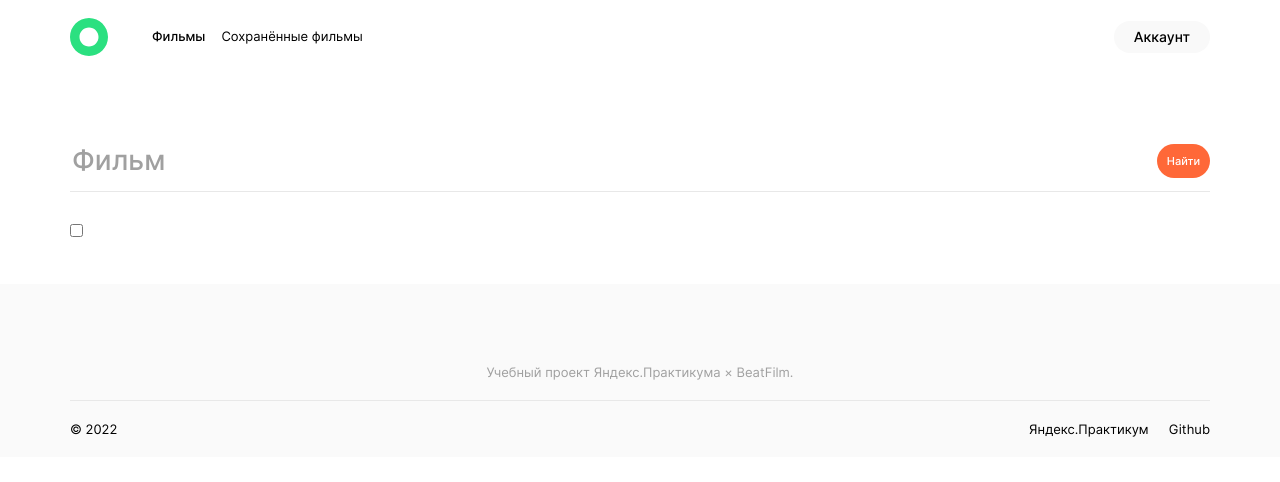
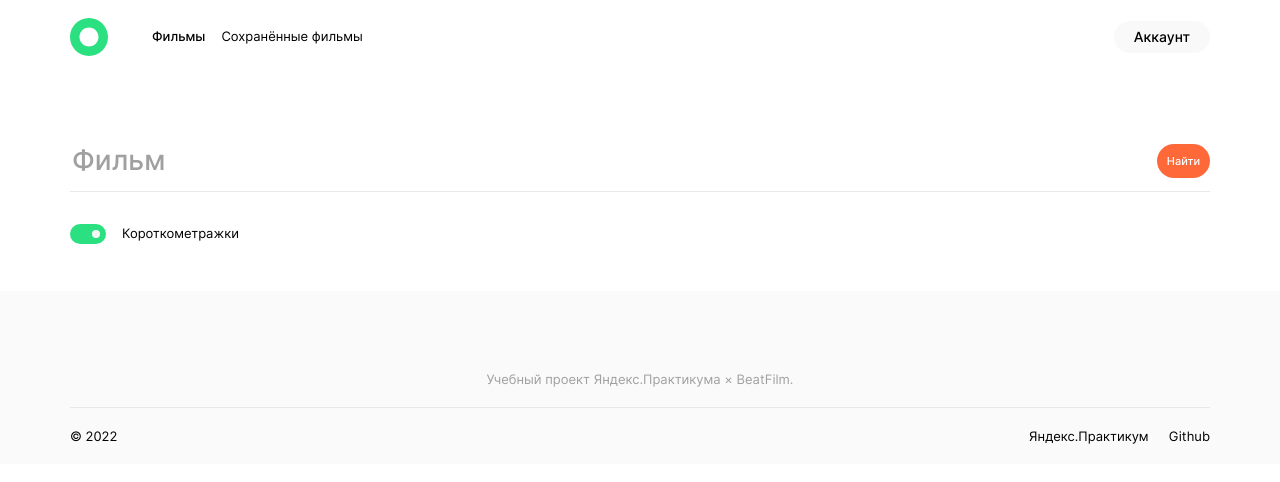
Before and after one commit to novvember/movies-explorer-frontend, a React (Create React App) app: page /movies in a window 1280 px wide. Shown: the top 482 px of the page. Built offline with nearby package versions, Linux system fonts and the light colour scheme.

Commit message:
feat: add Checkbox component

```diff
--- a/src/components/movies/Checkbox/Checkbox.css
+++ b/src/components/movies/Checkbox/Checkbox.css
@@ -0,0 +1,107 @@
+.checkbox {
+  /* Расположение чекбокса и подписи */
+  color: var(--on-surface);
+  display: flex;
+  flex-direction: row-reverse;
+  align-items: center;
+  gap: 12px;
+  /* Анимация */
+  transition: opacity 0.3s;
+  cursor: pointer;
+}
+
+@media (min-width: 1280px) {
+  .checkbox {
+    gap: 16px;
+  }
+}
+
+@media (min-width: 1280px) {
+  .checkbox {
+    flex-direction: row;
+  }
+}
+
+/* При наведении */
+.checkbox:hover {
+  opacity: 0.8;
+}
+
+/* Скрытие системного чекбокса */
+.checkbox__system-checkbox {
+  position: absolute;
+  height: 1px;
+  width: 1px;
+  overflow: hidden;
+  clip: rect(0 0 0 0);
+}
+
+/* Контейнер, в котором движется рычаг (выключенное состояние) */
+.checkbox__custom-checkbox {
+  /* Позиционирование */
+  position: relative;
+  /* Размеры */
+  width: 36px;
+  height: 20px;
+  border-radius: 20px;
+  box-sizing: border-box;
+  /* Цвет */
+  background-color: var(--checkbox-disabled);
+  /* Анимация */
+  transition: background-color 0.3s ease-in;
+}
+
+/* Нажатое состояние - фон контейнера */
+.checkbox__system-checkbox:checked + .checkbox__custom-checkbox {
+  background-color: var(--checkbox-enabled);
+}
+
+/* Неактивное состояние */
+.checkbox__system-checkbox:disabled + .checkbox__custom-checkbox {
+  opacity: 0.3;
+}
+
+/* Рычаг (выключенное состояние) */
+.checkbox__custom-checkbox::after {
+  content: '';
+  /* Размеры */
+  box-sizing: border-box;
+  height: 40%;
+  aspect-ratio: 1;
+  border-radius: 50%;
+  /* Положение */
+  position: absolute;
+  top: 50%;
+  left: 10px; /* Половина border-radius */
+  transform: translate(-50%, -50%);
+  /* Цвет */
+  background-color: var(--on-checkbox-disabled);
+  transition: left 0.3s ease-in;
+}
+
+/* Нажатое состояние - положение ручага */
+.checkbox__system-checkbox:checked + .checkbox__custom-checkbox::after {
+  left: 26px;
+}
+
+.checkbox__label {
+  font-style: normal;
+  font-weight: 400;
+  font-size: 11px;
+  line-height: 1.64;
+}
+
+@media (min-width: 768px) {
+  .checkbox__label {
+    font-size: 13px;
+    line-height: 1.38;
+  }
+}
+
+/* В фокусе */
+.checkbox__system-checkbox:focus ~ .checkbox__label {
+  text-decoration: underline;
+  text-decoration-line: solid;
+  text-decoration-color: var(--primary);
+  text-underline-offset: 5px;
+}
--- a/src/components/movies/Checkbox/Checkbox.js
+++ b/src/components/movies/Checkbox/Checkbox.js
@@ -1,9 +1,17 @@
 import classNames from 'classnames';
 import './Checkbox.css';
 
-function Checkbox({ className }) {
+function Checkbox({ className, title }) {
   return (
-    <input type="checkbox" className={classNames(className, 'checkbox')} />
+    <label className={classNames(className, 'checkbox')}>
+      <input
+        type="checkbox"
+        class="checkbox__system-checkbox"
+        defaultChecked={true}
+      />
+      <span class="checkbox__custom-checkbox"></span>
+      <span class="checkbox__label">{title}</span>
+    </label>
   );
 }
 
--- a/src/components/movies/SearchForm/SearchForm.js
+++ b/src/components/movies/SearchForm/SearchForm.js
@@ -5,7 +5,7 @@ function SearchForm() {
   return (
     <form className="search-form section">
       <input type="text" className="search-form__input" placeholder="Фильм" />
-      <Checkbox className="search-form__checkbox" />
+      <Checkbox title="Короткометражки" className="search-form__checkbox" />
       <button type="submit" className="search-form__button">
         Найти
       </button>
--- a/src/index.css
+++ b/src/index.css
@@ -39,12 +39,18 @@ html {
   --footer: #fafafa;
   --on-footer: #a0a0a0;
   --account-button: #f9f9f9;
+  --checkbox-disabled: #ebebeb;
+  --checkbox-enabled: var(--primary);
+  --on-checkbox-disabled: #f5f5f5;
+  --on-checkbox-enabled: #fff;
   /* Цвета страницы по умолчанию */
   background-color: var(--surface);
   color: var(--on-surface);
 }
 
-a:focus, button:focus, input:focus {
+a:focus,
+button:focus,
+input:focus {
   outline-offset: 5px;
   outline-color: var(--primary);
 }
```
